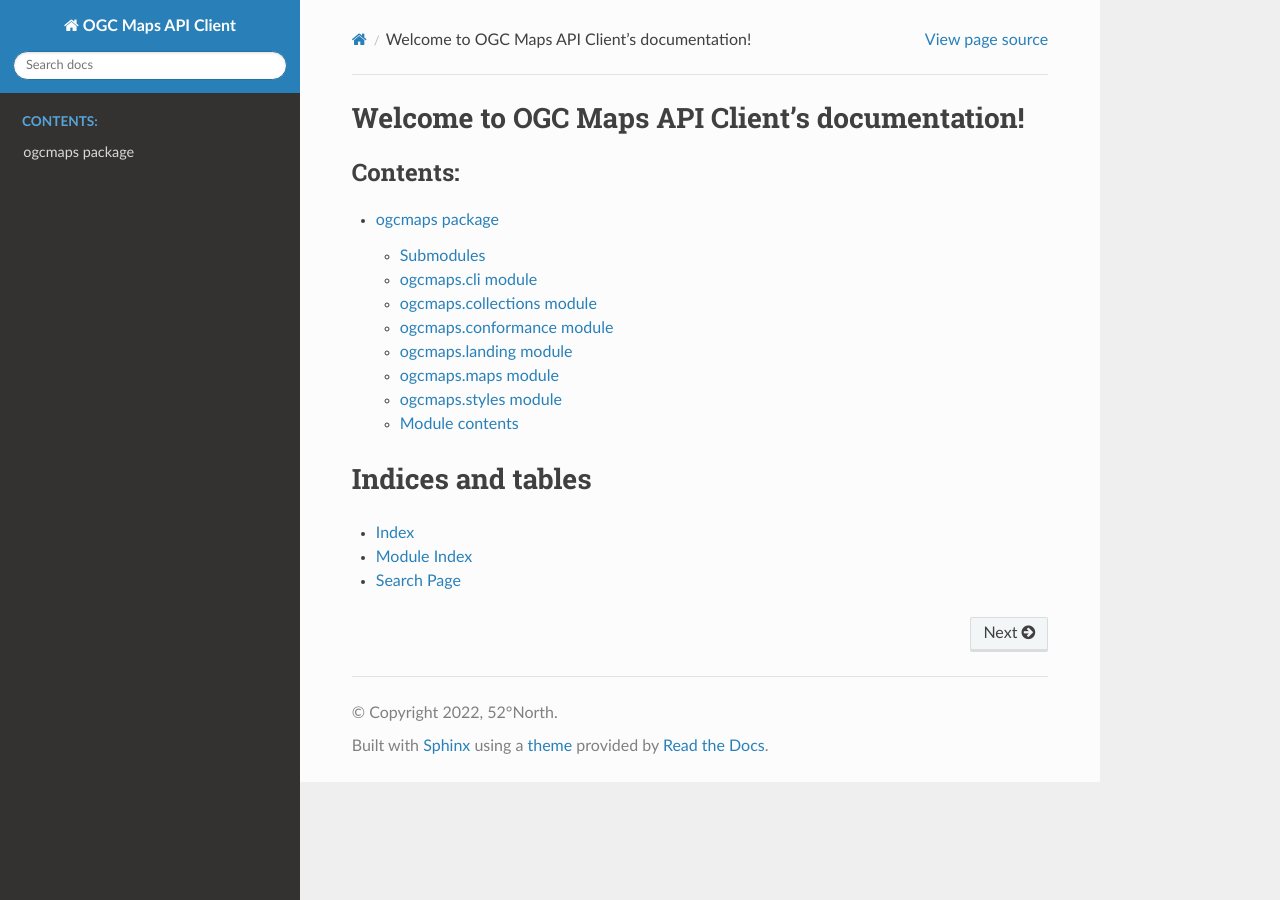
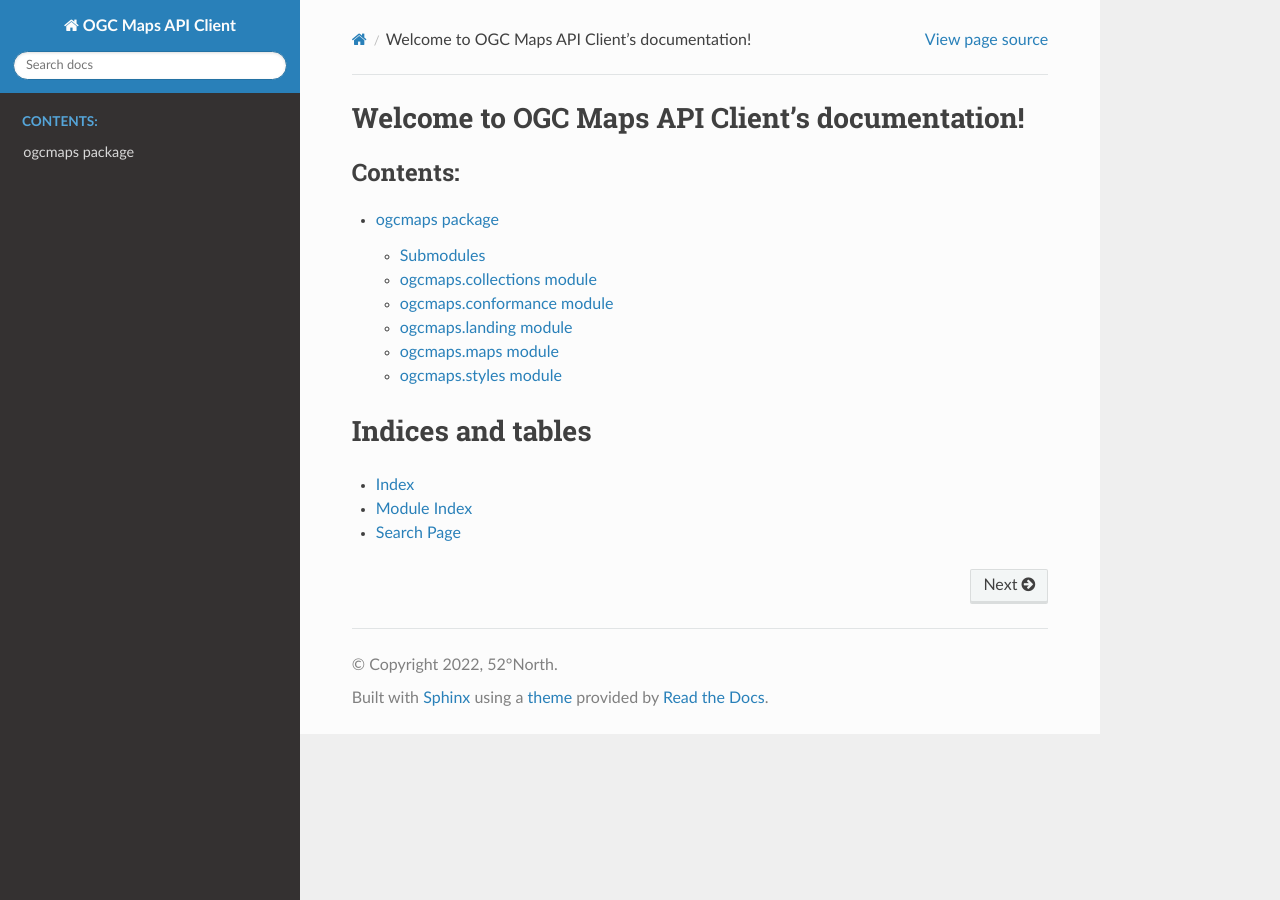
Before and after one commit to 52North/api-maps-client, a Sphinx documentation site: the page built from docs/source/index.rst, in a window 1280 px wide. Built offline with Sphinx 7.4.7 and the Read the Docs theme 2.0.0, drawn with Linux system fonts in a browser that asks for light colours.

Commit message:
update docs source

```diff
--- a/docs/source/ogcmaps.rst
+++ b/docs/source/ogcmaps.rst
@@ -3,14 +3,6 @@ ogcmaps package
 
 Submodules
 ----------
-
-ogcmaps.cli module
-------------------
-
-.. automodule:: ogcmaps.cli
-   :members:
-   :undoc-members:
-   :show-inheritance:
 
 ogcmaps.collections module
 --------------------------
@@ -51,11 +43,3 @@ ogcmaps.styles module
    :members:
    :undoc-members:
    :show-inheritance:
-
-Module contents
----------------
-
-.. automodule:: ogcmaps
-   :members:
-   :undoc-members:
-   :show-inheritance:
```
